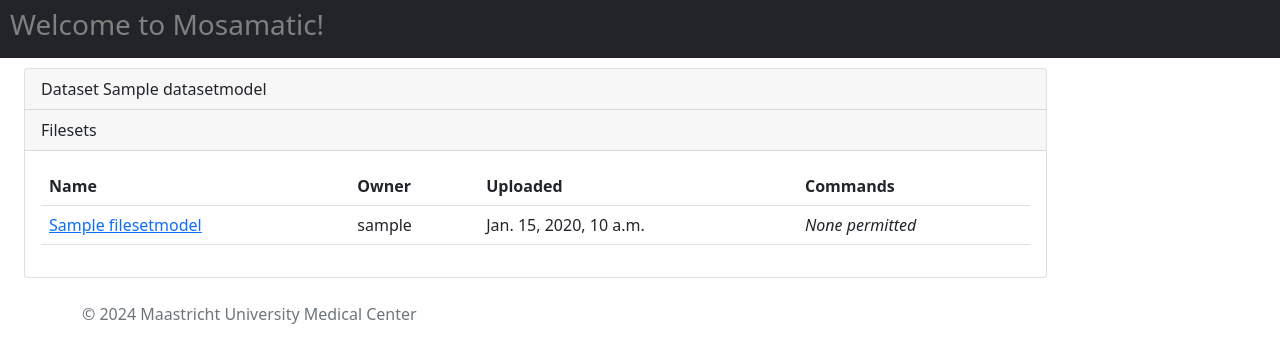
After one commit to rbrecheisen/MosamaticWeb3.0, a Django app: template src/mosamatic3/app/templates/dataset.html in a window 1280 px wide. The commit adds this page. Shown: the top 363 px of the page. Run offline with Django 5.2, Linux system fonts and the light colour scheme; the template is opened without the code that fills it: values that come from a table or form of the project are taken from there, others are empty; tables that the repository leaves empty hold one stand-in row (values such as "Sample post"); some libraries are stand-ins or nearby versions.

Commit message:
Saving work

```diff
--- /dev/null
+++ b/src/mosamatic3/app/templates/dataset.html
@@ -0,0 +1,35 @@
+{% extends "base.html" %}
+{% block content %}
+<div class="container-fluid">
+    <div class="row">
+        <div class="col-sm-10">
+            <div class="card" style="margin-top: 10px;">
+                <div class="card-header">Dataset {{ dataset.name }}</div>
+                <div class="card-header">Filesets</div>
+                <div class="card-body">
+                    <table class="table">
+                        <tr>
+                            <th>Name</th>
+                            <th>Owner</th>
+                            <th>Uploaded</th>
+                            <th>Commands</th>
+                        </tr>
+                        {% for fileset in filesets %}
+                            <tr>
+                                <td><a href="/datasets/{{ dataset.id }}/filesets/{{ fileset.id }}">{{ fileset.name }}</a></td>
+                                <td>{{ fileset.owner }}</td>
+                                <td>{{ fileset.created }}</td>
+                                {%  if user == fileset.owner or user.is_staff %}
+                                    <td>[<a href="/datasets/{{ dataset.id }}/filesets/{{ fileset.id }}?action=delete">delete</a>]</td>
+                                {% else %}
+                                    <td><i>None permitted</i></td>
+                                {%  endif %}
+                            </tr>
+                        {% endfor %}
+                    </table>
+                </div>
+            </div>
+        </div>
+    </div>
+</div>
+{% endblock %}
```
Also changed, not shown: src/mosamatic3/app/templates/datasets.html (+2 -7 lines), src/mosamatic3/app/templates/fileset.html (added, +29 -0 lines), README.md.
